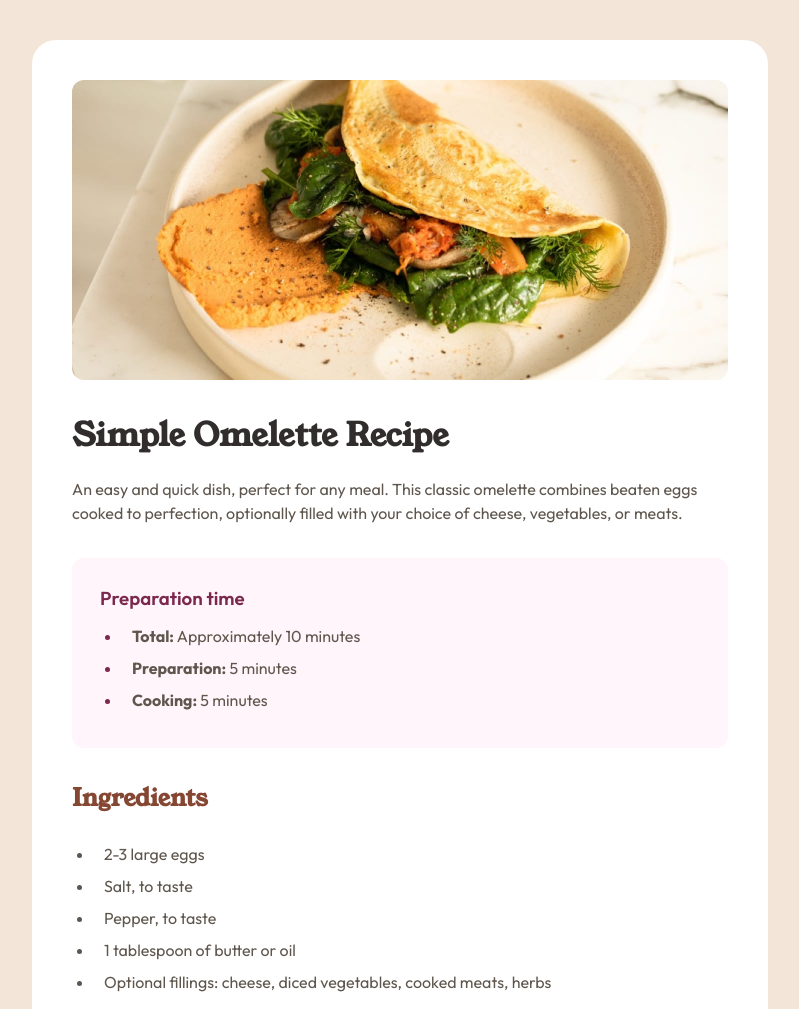
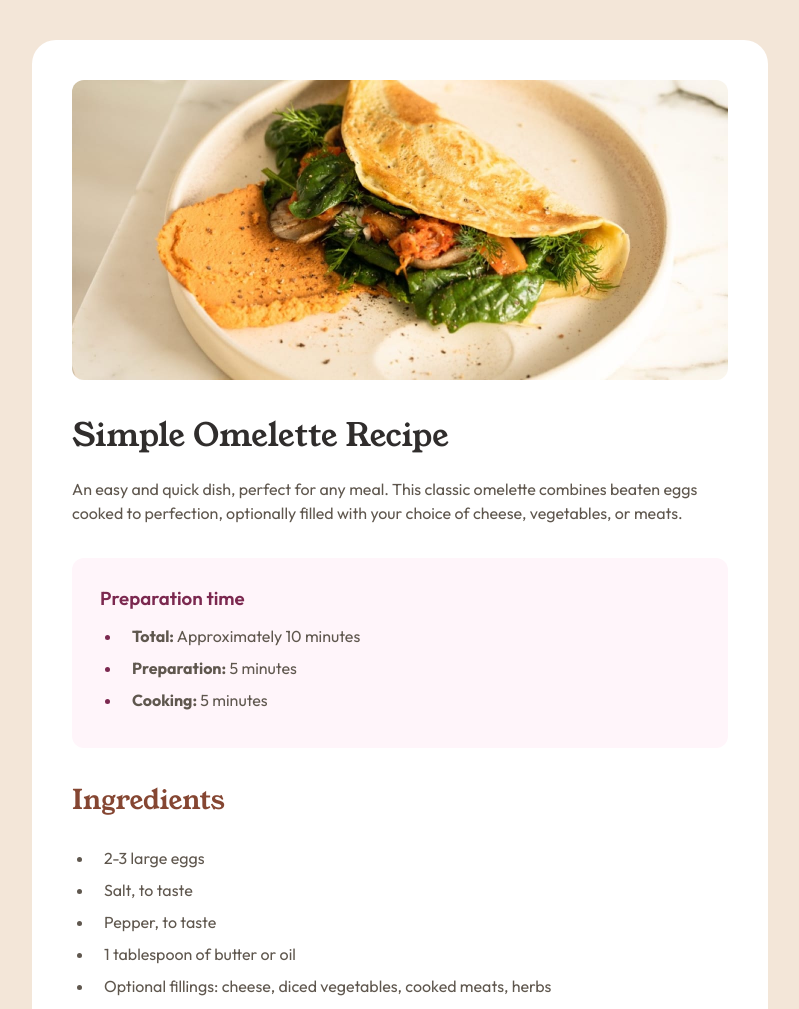
Before and after one commit to nainsworth/recipe-page, a plain HTML site: page index.html in a window 1280 px wide. Shown: the top 1009 px of the page, without its empty margins (240-1039 px from the left). Drawn offline with Linux system fonts and the light colour scheme.

Commit message:
Corrected Font

```diff
--- a/style.css
+++ b/style.css
@@ -43,16 +43,19 @@ html {
 
 h1 {
   color: var(--dark-charcoal);
+  font-size: 32px;
 }
 
 h2 {
   color: var(--nutmeg);
+  font-size: 27px;
   margin-bottom: 27px;
 }
 
 h1,
 h2 {
   font-family: var(--font-young-serif);
+  font-weight: var(--font-regular);
 }
 
 ul,
```
